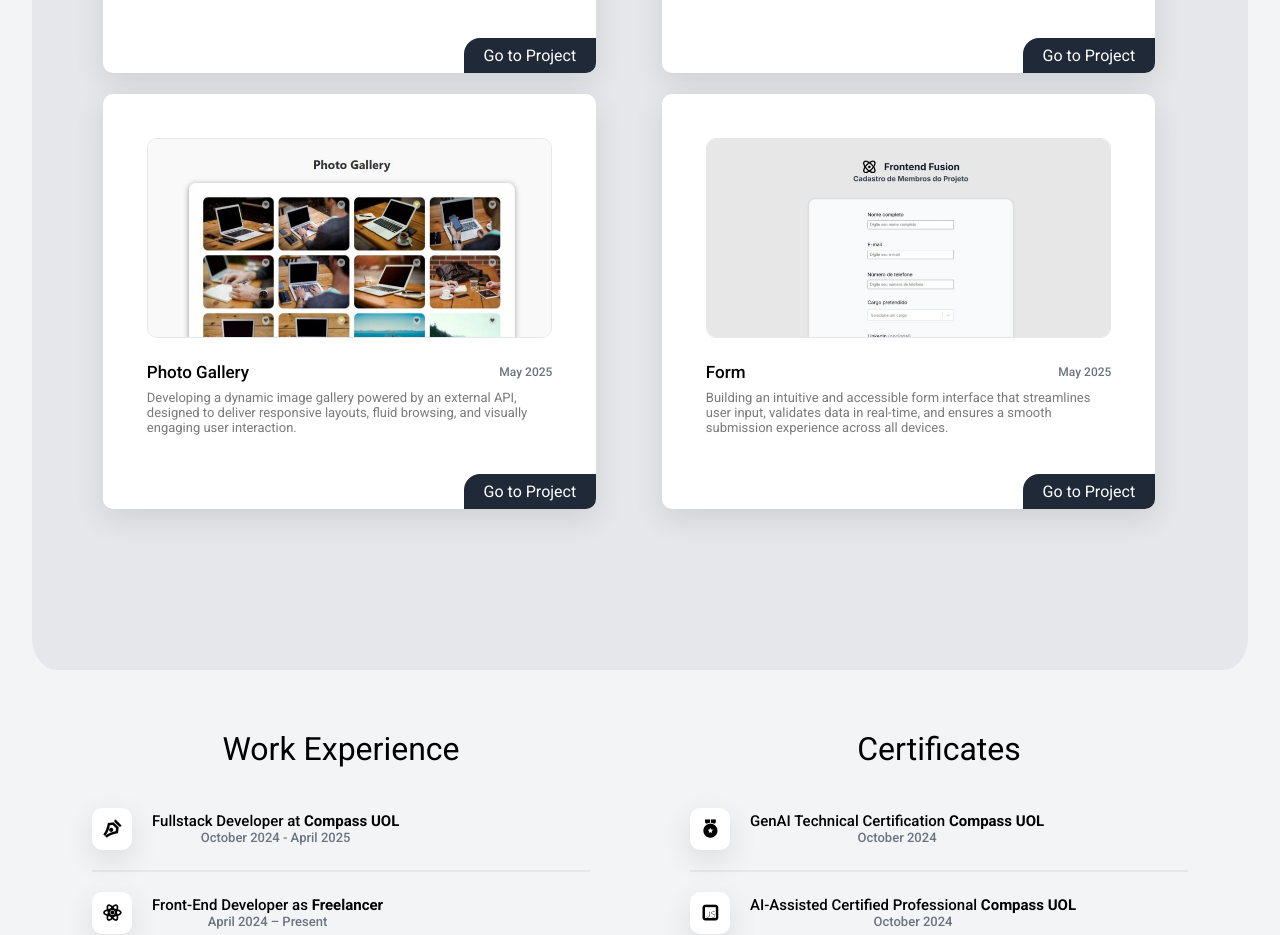
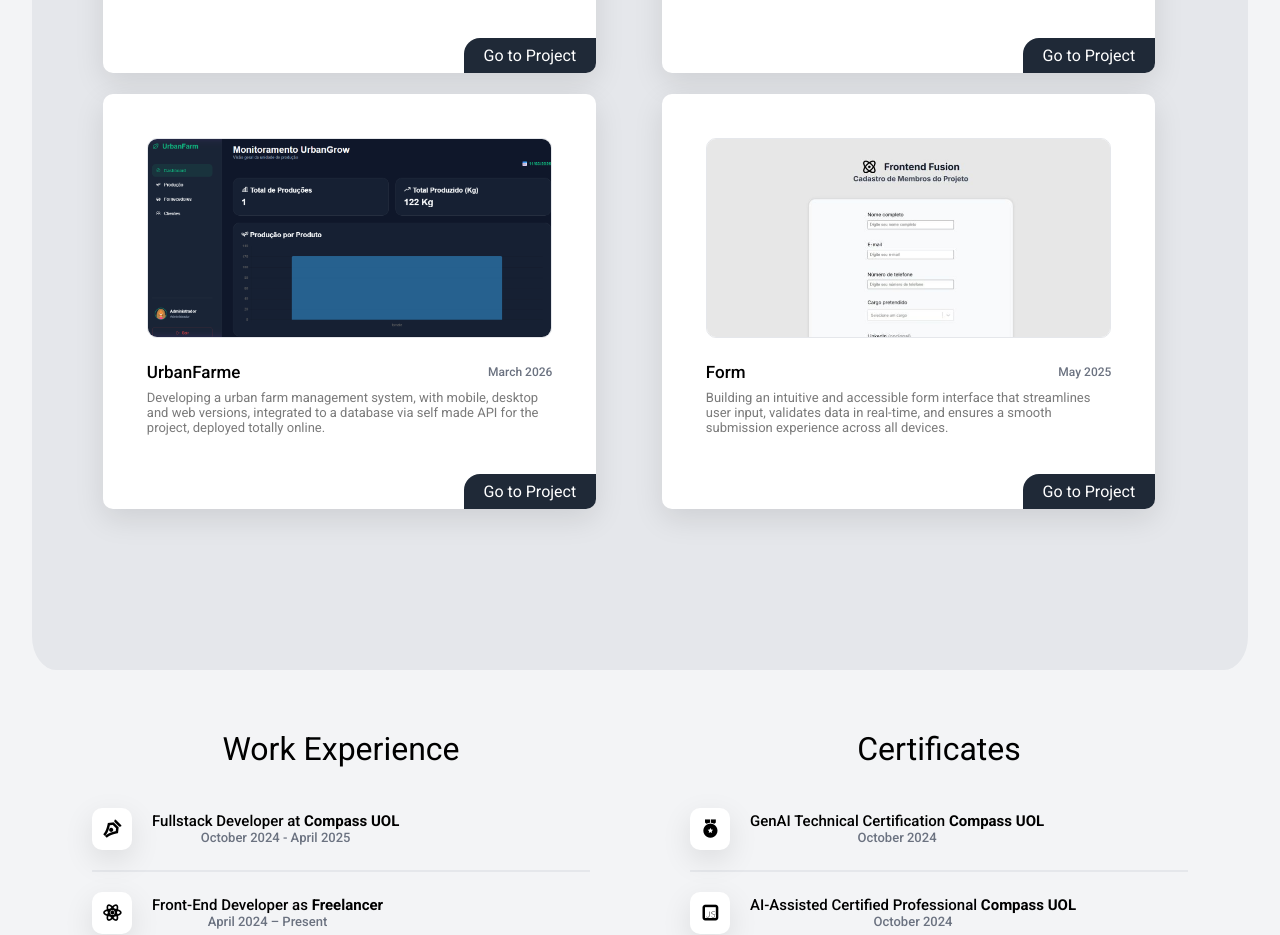
Before and after one commit to oluisvi/Portifolio, a React (Vite) app: page / in a window 1280 px wide. Shown: the part 2120-3055 px from the top of the page. Built offline with nearby package versions, Linux system fonts and the light colour scheme.

Commit message:
change - change project from portifolio

```diff
--- a/src/sections/Showcase.jsx
+++ b/src/sections/Showcase.jsx
@@ -33,12 +33,12 @@
       link: "https://terras-mil.netlify.app/",
     },
      {
-      title: "Photo Gallery",
-      date: "May 2025",
-      image: "assets/Gallery.jpeg",
+      title: "UrbanFarme",
+      date: "March 2026",
+      image: "assets/urbanFarm.png",
       description:
-        "Developing a dynamic image gallery powered by an external API, designed to deliver responsive layouts, fluid browsing, and visually engaging user interaction.",
-      link: "https://gallery-sigma-one-89.vercel.app/",
+        "Developing a urban farm management system, with mobile, desktop and web versions, integrated to a database via self made API for the project, deployed totally online.",
+      link: "https://https://fazenda-urbana.onrender.com/",
     },
      {
       title: "Form",
```
Also changed, not shown: public/assets/Gallery.jpeg (deleted), public/assets/urbanFarm.png (added).
